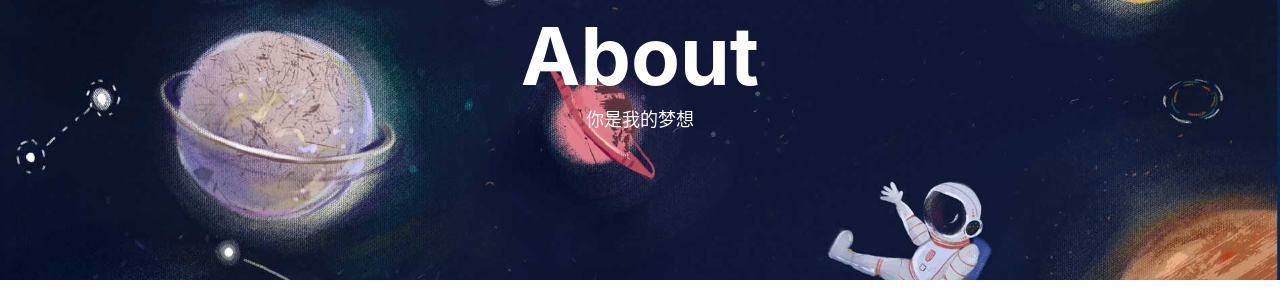
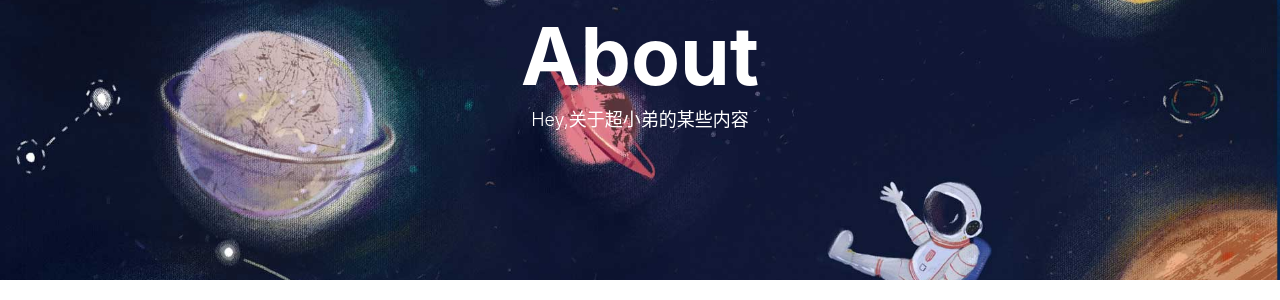
Before and after one commit to chaoxiaodi/chaoxiaodi.github.io, a Jekyll site: the page built from about.html, in a window 1280 px wide. Shown: the part 138-438 px from the top of the page. Built offline with Jekyll 4.4.1, drawn with Linux system fonts in a browser that asks for light colours; nearby versions of some CDN libraries; comment, search, counter and statistics services are not loaded.

Commit message:
modify about archive

```diff
--- a/about.html
+++ b/about.html
@@ -1,7 +1,7 @@
 ---
 layout: page
 title: "About"
-description: "你是我的梦想"
+description: "Hey,关于超小弟的某些内容"
 header-img: "img/about-bg.jpg"
 multilingual: true
 ---
--- a/archive.html
+++ b/archive.html
@@ -1,7 +1,7 @@
 ---
 title: Archive
 layout: default
-description: keep hungry keep foolish
+description: 随笔记录 | 杂七杂八
 header-img: "img/tag-bg.jpg"
 ---
 
```
